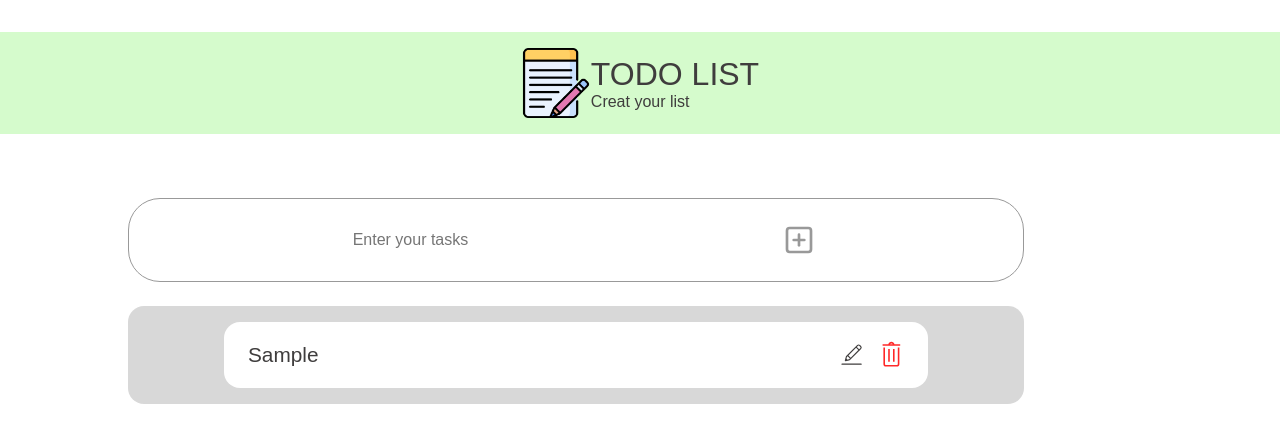
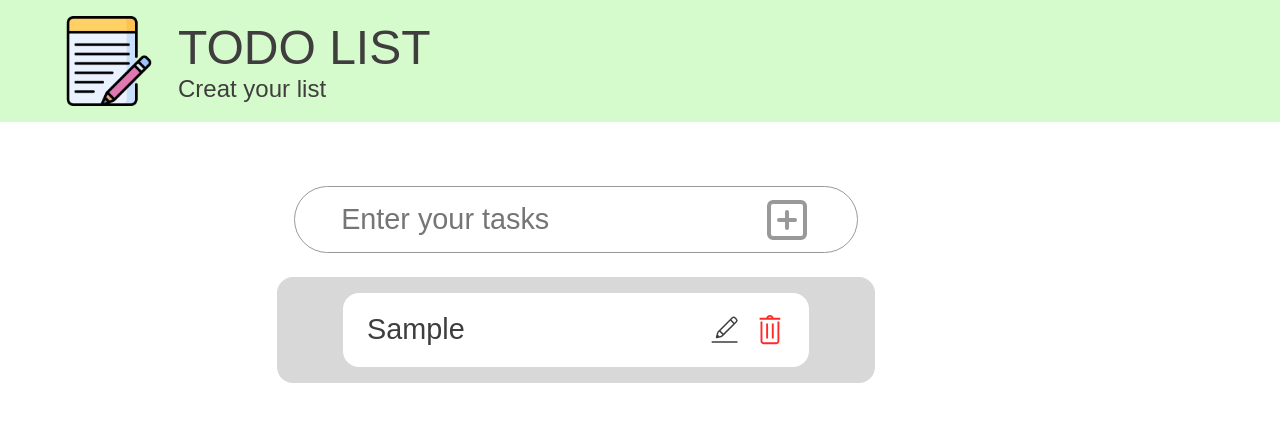
Before and after one commit to JoshuaNwaizu/Todo-list-app, a React (Vite) app: page / in a window 1280 px wide. Both pictures are taken after typing "Sample" into the empty fields and a click on the button 799 px from the left and 240 px from the top of the page. Shown: the top 442 px of the page. Built offline with nearby package versions, Linux system fonts and the light colour scheme.

Commit message:
New changes

```diff
--- a/src/App.css
+++ b/src/App.css
@@ -21,3 +21,10 @@ html {
 .section {
   padding-block: 5rem 1rem;
 }
+
+@media screen and (min-width: 1050px) {
+
+.app {
+  padding-inline: 13rem;
+}
+}
--- a/src/EditTodoForm.module.css
+++ b/src/EditTodoForm.module.css
@@ -59,4 +59,21 @@ body {
     .TodoCardCon {
         width: 80%;
     }
+
+  .Input {
+    font-size: 1.8rem;
+  }
+  .form {
+    padding: -2rem;
+  }
+
+  .formCon {
+    width: 80%;
+    margin-inline: auto;
+    border-radius: 4rem;
+
+  }
+  .button {
+    font-size: 3rem;
+  }
 }
--- a/src/Todo.css
+++ b/src/Todo.css
@@ -69,24 +69,23 @@ html {
     color: #3f3d3d86;
 }
 
-@media screen and (min-width: 650px) {
+@media screen and (min-width: 600px) {
     .tasks {
         width: 80%;
         padding: 1.2rem 1.5rem;
 
     }
     .tasks p {
-        font-size: 1.3rem;
+        font-size: 1.8rem;
 
     }
     .icons {
-
         column-gap: .7rem;
-        font-size: 1.7rem;
+        font-size: 2rem;
 
     }
     .edit {
         color: #3f3d3d;
-        font-size: 1.7rem;
+        font-size: 2.2rem;
     }
 }
--- a/src/TodoForm.css
+++ b/src/TodoForm.css
@@ -84,18 +84,30 @@ body {
 
 }
 
-@media screen and (min-width: 650px) {
+@media screen and (min-width: 600px) {
   .form {
     display: flex;
     align-items: center;
     justify-content: space-evenly;
     margin-inline: .5rem;
   }
-.input {
-  padding: 2rem;
-}
+
+  .input {
+    padding: -1rem;
+    font-size: 1.8rem;
+  }
+
+  .form {
+    padding: -2rem;
+  }
+
   .formCon {
     width: 80%;
     margin-inline: auto;
+    border-radius: 4rem;
+  }
+
+  .button {
+    font-size: 3rem;
   }
 }
--- a/src/TodoWrapper.css
+++ b/src/TodoWrapper.css
@@ -25,6 +25,7 @@ html {
   border-radius: 1rem;
   display: flex;
   align-items: center;
+  justify-content: center;
   flex-direction: column;
   padding: .5rem;
 
@@ -59,10 +60,12 @@ html {
 
 @media screen and (min-width: 650px) {
   .todo-tasks {
-    width: 80%;
+    width: 85%;
     padding: .5rem;
     margin-inline: auto;
-
+    display: flex;
+    align-items: center;
+    justify-content: center;
   }
 
 }
--- a/src/index.css
+++ b/src/index.css
@@ -32,10 +32,12 @@ html {
   max-width: 1120px;
   margin-inline: 1.5rem;
 }
+
 body {
   font-family: var(--body-font);
   color: var(--text-color);
 }
+
 .grid {
   display: grid;
   gap: var(--mb-1-5);
@@ -48,6 +50,7 @@ body {
 .section-alt {
   padding-block: 2rem 1rem;
 }
+
 .header-container {
   display: flex;
   align-items: center;
@@ -56,18 +59,49 @@ body {
   margin-top: 2rem;
   padding: 1rem 0;
 }
+
 .header-logo {
   height: 70px;
 }
+
 .header-texts {
   display: flex;
   flex-direction: column;
-
   justify-content: center;
   color: var(--text-color);
 }
+
 .title {
   font-size: 2rem;
   font-weight: 300;
   text-transform: uppercase;
 }
+
+@media screen and (min-width: 650px) {
+  .header-container {
+    align-items: initial;
+    justify-content: initial;
+    margin-top: 0;
+    padding-inline: 4rem;
+    column-gap: 1.5rem;
+  }
+
+  .header-logo {
+    height: 90px;
+  }
+
+  .title {
+    font-size: 3rem;
+    font-weight: 400;
+  }
+
+  .subtitle {
+    font-size: 1.5rem;
+  }
+
+  .header {
+    position: relative;
+    top: 0;
+    left: 0;
+  }
+}
```
